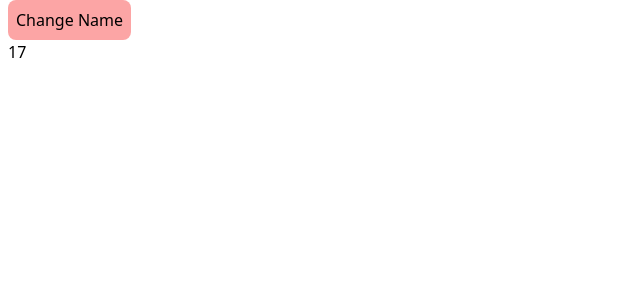
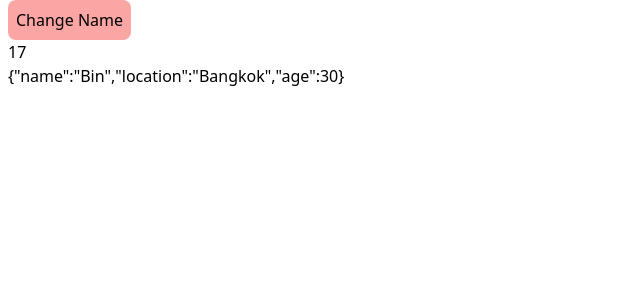
Before and after one commit to soAcademy/workshop-state-and-event, a React (Create React App) app: page / in a window 1280 px wide. Shown: the top 300 px of the page, without its empty margins (0-640 px from the left). Built offline with nearby package versions, Linux system fonts and the light colour scheme.

Commit message:
feat:LocalStorage3

```diff
--- a/src/AppLocalStorage.js
+++ b/src/AppLocalStorage.js
@@ -1,11 +1,13 @@
 import LocalStorage1 from "./LocalStorage/LocalStorage1";
 import LocalStorage2 from "./LocalStorage/LocalStorage2";
+import LocalStorage3 from "./LocalStorage/LocalStorage3";
 
 const AppLocalStorage = () => {
   return (
     <div className="mx-2">
       <LocalStorage1 />
       <LocalStorage2 />
+      <LocalStorage3 />
     </div>
   );
 };
--- /dev/null
+++ b/src/LocalStorage/LocalStorage3.js
@@ -0,0 +1,11 @@
+const LocalStorage3 = () => {
+  const objectData = {
+    name: "Bin",
+    location: "Bangkok",
+    age: 30,
+  }
+  localStorage.setItem("objectData",JSON.stringify(objectData))
+  const object = localStorage.getItem("objectData")
+  return <div>{object}</div>
+}
+export default LocalStorage3
```
